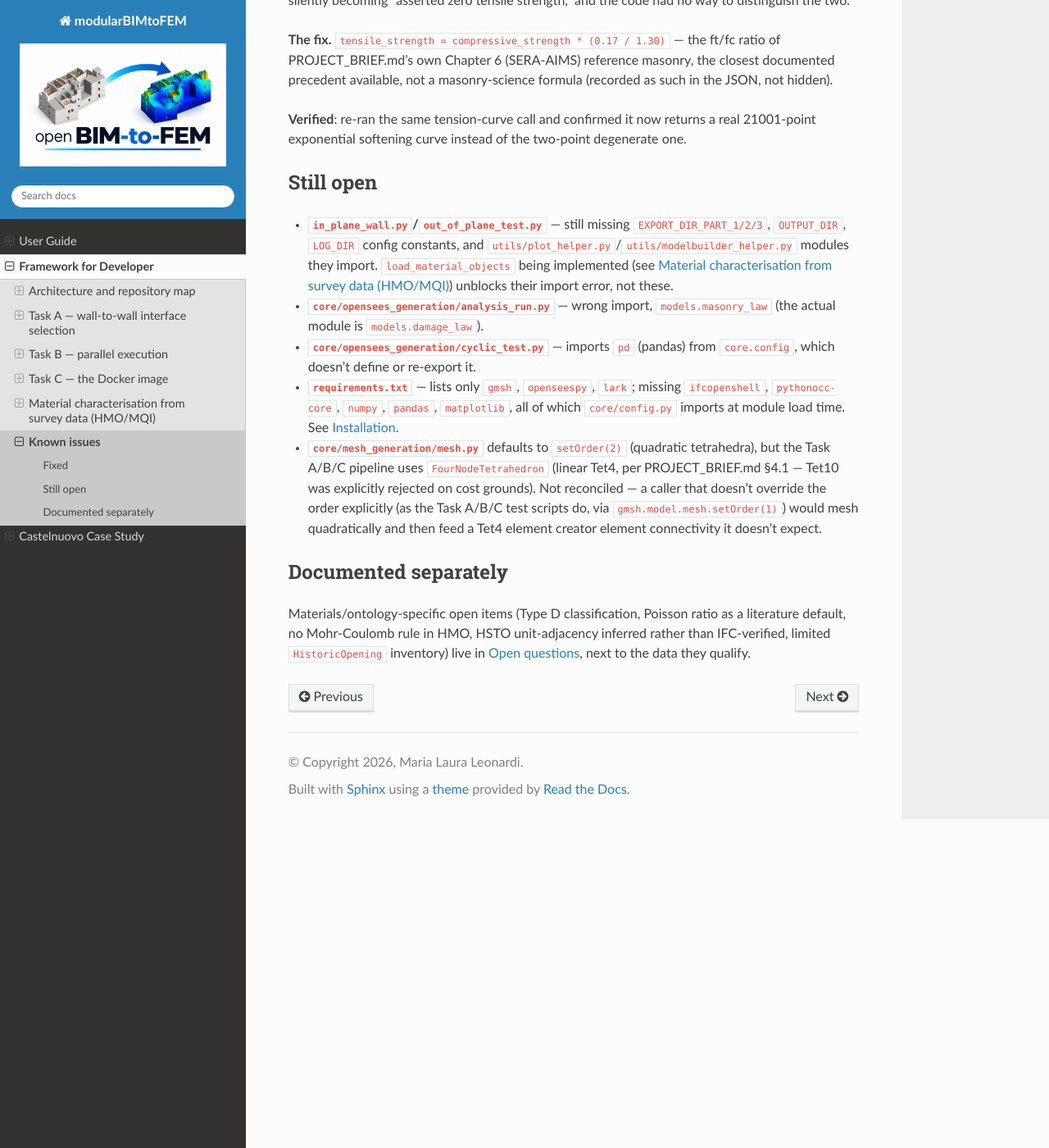
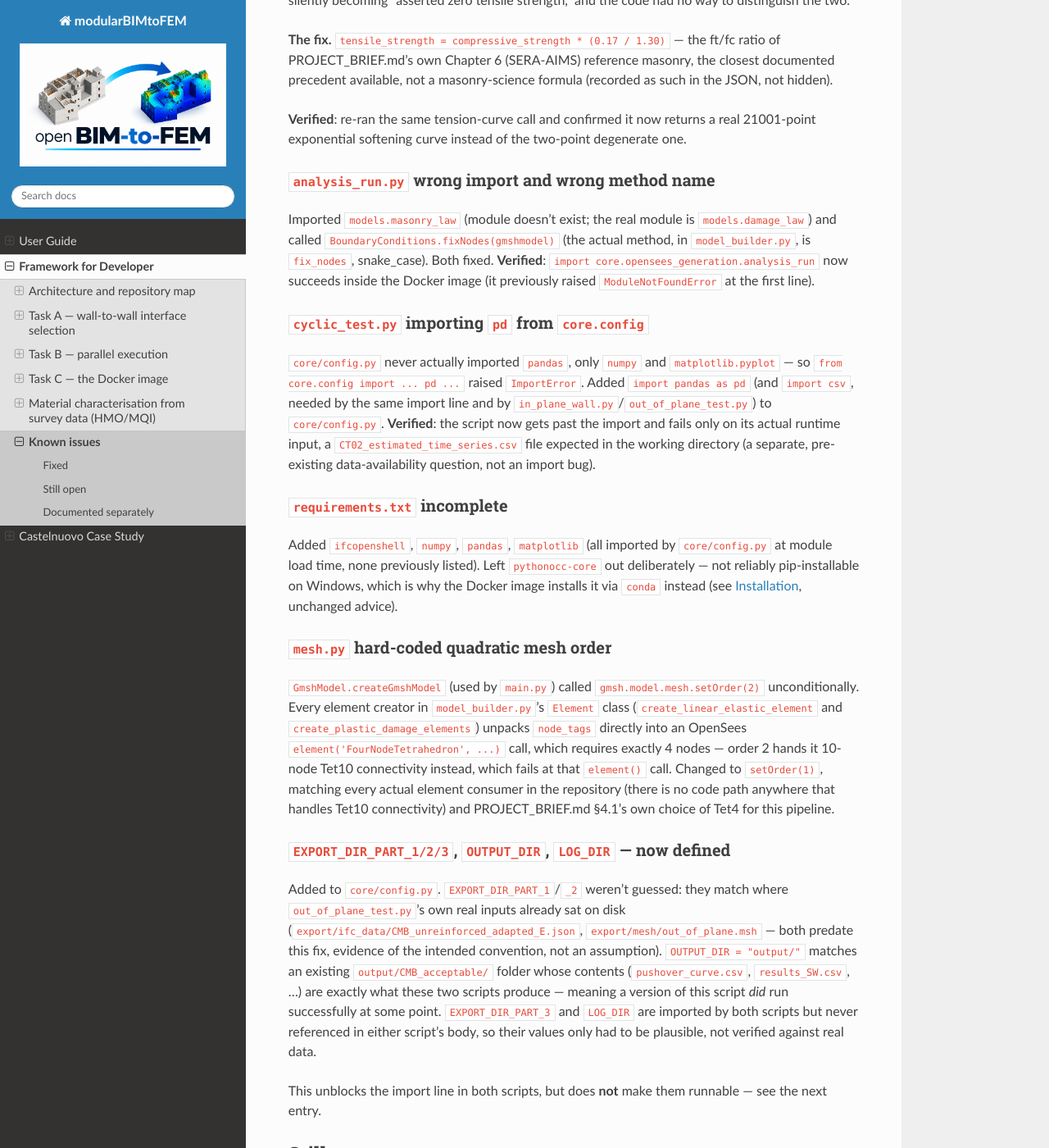
Before and after one commit to mlaura1996/modularBIMtoFEM, a Sphinx documentation site: the page built from docs/source/developer_guide/known_issues.md, in a window 1280 px wide and 1400 px high, scrolled down 1132 px. Shown: the whole window at 82% size. Built offline with Sphinx 7.4.7 and the Read the Docs theme 3.1.0, drawn with Linux system fonts in a browser that asks for light colours; some of the changed text lies outside the part shown.

Commit message:
Fix known import/config errors: analysis_run.py, cyclic_test.py, mesh.py, requirements.txt
- analysis_run.py: wrong import (models.masonry_law -> models.damage_law)
  and wrong method name (BoundaryConditions.fixNodes -> fix_nodes).
- core/config.py: add missing pandas/csv/os imports and EXPORT_DIR_PART_1/2/3,
  OUTPUT_DIR, LOG_DIR constants (unblocks cyclic_test.py, in_plane_wall.py,
  out_of_plane_test.py's import line). EXPORT_DIR_PART_1/2 and OUTPUT_DIR
  match where these scripts' own real inputs/outputs already sit on disk.
- mesh.py: GmshModel.createGmshModel hard-coded setOrder(2) (quadratic),
  incompatible with every element creator in model_builder.py, which
  unpacks node_tags into a 4-node FourNodeTetrahedron call. Fixed to
  setOrder(1).
- requirements.txt: add ifcopenshell, numpy, pandas, matplotlib.

Verified via the Docker image: core.opensees_generation.analysis_run and
core.mesh_generation.mesh now import cleanly; cyclic_test.py now fails
only on its actual missing input CSV, not on the pd import.

in_plane_wall.py/out_of_plane_test.py still don't run past this - they
depend on several functions (get_wall_cp, get_group_center_cp,
check_sign_flips, compute_and_visualize_principal_strains/stresses) that
were never implemented anywhere in the repo. Documented in
docs/source/developer_guide/known_issues.md; not guessed at here.

```diff
--- a/docs/source/developer_guide/known_issues.md
+++ b/docs/source/developer_guide/known_issues.md
@@ -59,28 +59,96 @@ formula (recorded as such in the JSON, not hidden).
 returns a real 21001-point exponential softening curve instead of the
 two-point degenerate one.
 
+### `analysis_run.py` wrong import and wrong method name
+
+Imported `models.masonry_law` (module doesn't exist; the real module is
+`models.damage_law`) and called `BoundaryConditions.fixNodes(gmshmodel)`
+(the actual method, in `model_builder.py`, is `fix_nodes`, snake_case).
+Both fixed. **Verified**: `import core.opensees_generation.analysis_run`
+now succeeds inside the Docker image (it previously raised
+`ModuleNotFoundError` at the first line).
+
+### `cyclic_test.py` importing `pd` from `core.config`
+
+`core/config.py` never actually imported `pandas`, only `numpy` and
+`matplotlib.pyplot` — so `from core.config import ... pd ...` raised
+`ImportError`. Added `import pandas as pd` (and `import csv`, needed by
+the same import line and by `in_plane_wall.py`/`out_of_plane_test.py`) to
+`core/config.py`. **Verified**: the script now gets past the import and
+fails only on its actual runtime input, a `CT02_estimated_time_series.csv`
+file expected in the working directory (a separate, pre-existing
+data-availability question, not an import bug).
+
+### `requirements.txt` incomplete
+
+Added `ifcopenshell`, `numpy`, `pandas`, `matplotlib` (all imported by
+`core/config.py` at module load time, none previously listed). Left
+`pythonocc-core` out deliberately — not reliably pip-installable on
+Windows, which is why the Docker image installs it via `conda` instead
+(see {doc}`../user_guide/installation`, unchanged advice).
+
+### `mesh.py` hard-coded quadratic mesh order
+
+`GmshModel.createGmshModel` (used by `main.py`) called
+`gmsh.model.mesh.setOrder(2)` unconditionally. Every element creator in
+`model_builder.py`'s `Element` class (`create_linear_elastic_element` and
+`create_plastic_damage_elements`) unpacks `node_tags` directly into an
+OpenSees `element('FourNodeTetrahedron', ...)` call, which requires
+exactly 4 nodes — order 2 hands it 10-node Tet10 connectivity instead,
+which fails at that `element()` call. Changed to `setOrder(1)`, matching
+every actual element consumer in the repository (there is no code path
+anywhere that handles Tet10 connectivity) and PROJECT_BRIEF.md §4.1's own
+choice of Tet4 for this pipeline.
+
+### `EXPORT_DIR_PART_1/2/3`, `OUTPUT_DIR`, `LOG_DIR` — now defined
+
+Added to `core/config.py`. `EXPORT_DIR_PART_1`/`_2` weren't guessed: they
+match where `out_of_plane_test.py`'s own real inputs already sat on disk
+(`export/ifc_data/CMB_unreinforced_adapted_E.json`,
+`export/mesh/out_of_plane.msh` — both predate this fix, evidence of the
+intended convention, not an assumption). `OUTPUT_DIR = "output/"` matches
+an existing `output/CMB_acceptable/` folder whose contents (`pushover_curve.csv`,
+`results_SW.csv`, ...) are exactly what these two scripts produce —
+meaning a version of this script *did* run successfully at some point.
+`EXPORT_DIR_PART_3` and `LOG_DIR` are imported by both scripts but never
+referenced in either script's body, so their values only had to be
+plausible, not verified against real data.
+
+This unblocks the import line in both scripts, but does **not** make them
+runnable — see the next entry.
+
 ## Still open
 
-- **`in_plane_wall.py`/`out_of_plane_test.py`** — still missing
-  `EXPORT_DIR_PART_1/2/3`, `OUTPUT_DIR`, `LOG_DIR` config constants, and
-  `utils/plot_helper.py`/`utils/modelbuilder_helper.py` modules they
-  import. `load_material_objects` being implemented (see
-  {doc}`materials_hmo_mqi`) unblocks their import error, not these.
-- **`core/opensees_generation/analysis_run.py`** — wrong import,
-  `models.masonry_law` (the actual module is `models.damage_law`).
-- **`core/opensees_generation/cyclic_test.py`** — imports `pd` (pandas)
-  from `core.config`, which doesn't define or re-export it.
-- **`requirements.txt`** — lists only `gmsh`, `openseespy`, `lark`; missing
-  `ifcopenshell`, `pythonocc-core`, `numpy`, `pandas`, `matplotlib`, all of
-  which `core/config.py` imports at module load time. See
-  {doc}`../user_guide/installation`.
-- **`core/mesh_generation/mesh.py`** defaults to `setOrder(2)` (quadratic
-  tetrahedra), but the Task A/B/C pipeline uses `FourNodeTetrahedron`
-  (linear Tet4, per PROJECT_BRIEF.md §4.1 — Tet10 was explicitly rejected
-  on cost grounds). Not reconciled — a caller that doesn't override the
-  order explicitly (as the Task A/B/C test scripts do, via
-  `gmsh.model.mesh.setOrder(1)`) would mesh quadratically and then feed a
-  Tet4 element creator element connectivity it doesn't expect.
+- **`in_plane_wall.py`/`out_of_plane_test.py` are missing more than config
+  constants.** Past the (now fixed) import line, both scripts depend on
+  functions that were never implemented anywhere in the repository (not
+  just unimported — grepped the full codebase, they don't exist):
+  `utils/plot_helper.py`'s `LiveDVPlot` (imported by both, not actually
+  called in either script's visible body); `utils/modelbuilder_helper.py`'s
+  `get_wall_cp` (in-plane script, actively used to pick the pushover
+  control node), `get_group_center_cp` (out-of-plane script, same role),
+  `TagManager` (re-import target only — the real class already exists at
+  `utils/tag_manager.py`), and `add_base_springs_elastic_tm` (imported,
+  not called); `utils/analysis_helper.py`'s `check_sign_flips` (actively
+  used) and `PeakViews` (imported, not called); and
+  `external/gmsh2opensees/g2o_viz.py`'s
+  `compute_and_visualize_principal_strains`/`_stresses` (actively used, in
+  the pushover loop of both scripts). `check_sign_flips`/`PeakViews`/the
+  two `compute_and_visualize_*` functions weren't on the original version
+  of this list — found while trying to actually fix it, not previously
+  reported.
+
+  The two genuinely load-bearing gaps are `get_wall_cp`/`get_group_center_cp`
+  (control-point selection — an engineering choice, e.g. "highest node,"
+  "closest to a target coordinate," that affects what the resulting
+  pushover curve means) and `check_sign_flips`/the principal stress/strain
+  visualizers, where a plausible-looking but wrong implementation would be
+  worse than an ImportError: it would produce a curve or a stress plot that
+  runs cleanly and looks reasonable without actually being correct.
+  Deliberately not guessed at — see chat for the open question on how to
+  proceed (real missing engineering logic vs. missing implementation
+  effort, and whether these two Chapter 6 SERA-AIMS specimen scripts are
+  in scope for the Chapter 7 Castelnuovo work at all).
 
 ## Documented separately
 
```
Also changed, not shown: requirements.txt (+8 -0 lines), 3 other files.
